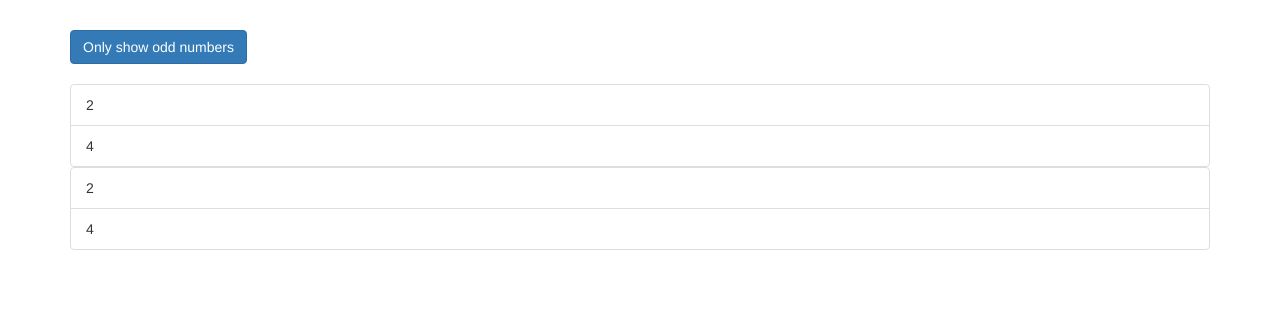
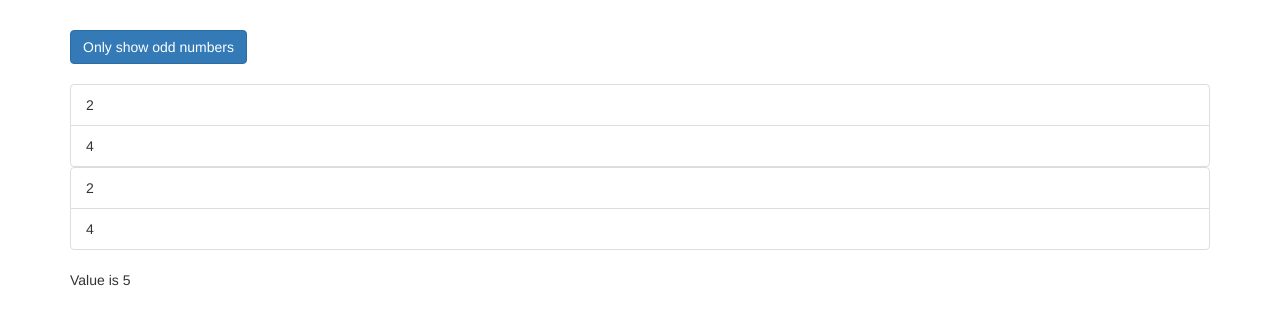
Before and after one commit to LeTon25/angular-series, an Angular app in the folder directives/: page / in a window 1280 px wide. Shown: the top 324 px of the page. Built offline with nearby package versions, Linux system fonts and the light colour scheme.

Commit message:
ngSwitch

```diff
--- a/directives/src/app/app.component.html
+++ b/directives/src/app/app.component.html
@@ -23,6 +23,10 @@
           </li>
         </div>
       </ul>
+      <div [ngSwitch]="value">
+        <p *ngSwitchCase="5">Value is 5</p>
+        <p *ngSwitchCase="10">Value is 5</p>
+      </div>
       <ng-template [ngIf]="onlyOdd">
         <p appBasicHighlight >Only odd</p>
         <p appBetterHighlight [defaultColor]="'yellow'"  >Only odd</p>
--- a/directives/src/app/app.component.ts
+++ b/directives/src/app/app.component.ts
@@ -10,5 +10,5 @@
   onlyOdd = false;
   oddNumbers : number[] = [1,3,5];
   evenNumbers : number[] = [2,4];
-
+  value : number = 10;
 }
```
